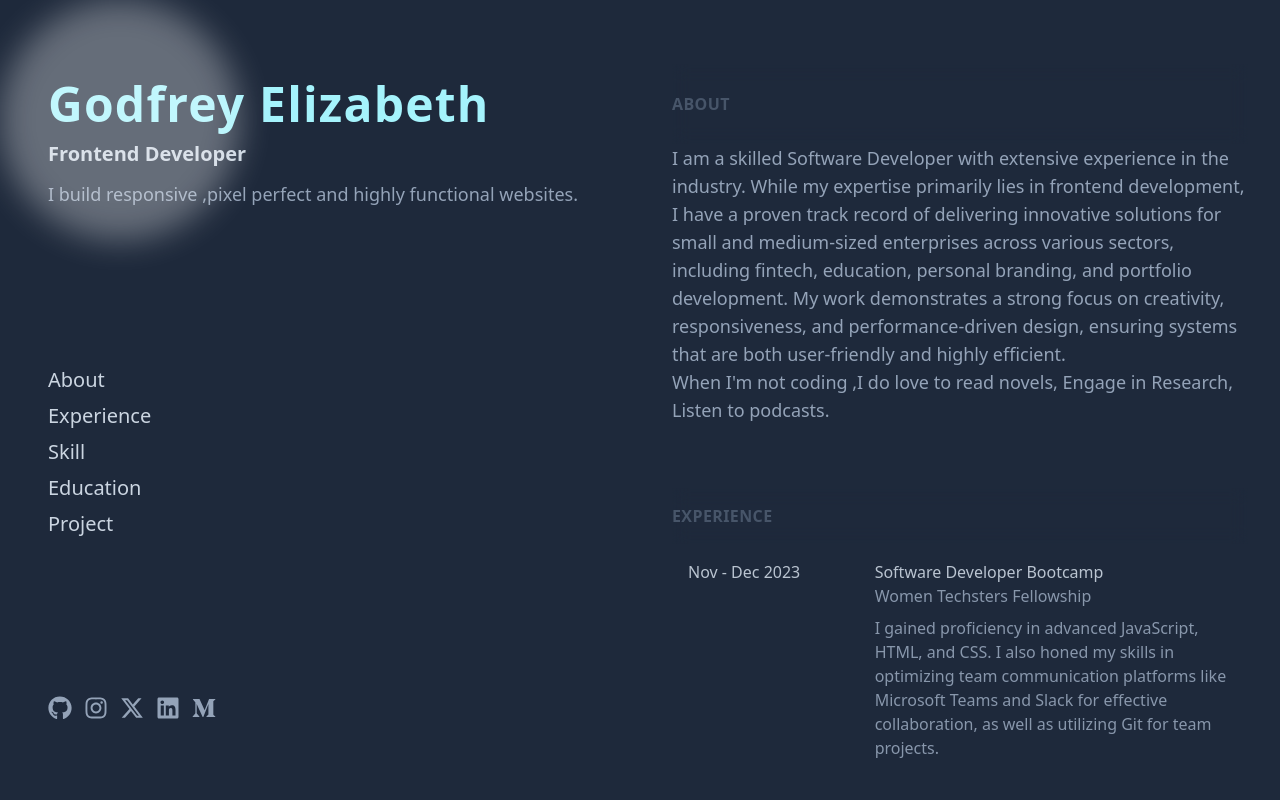
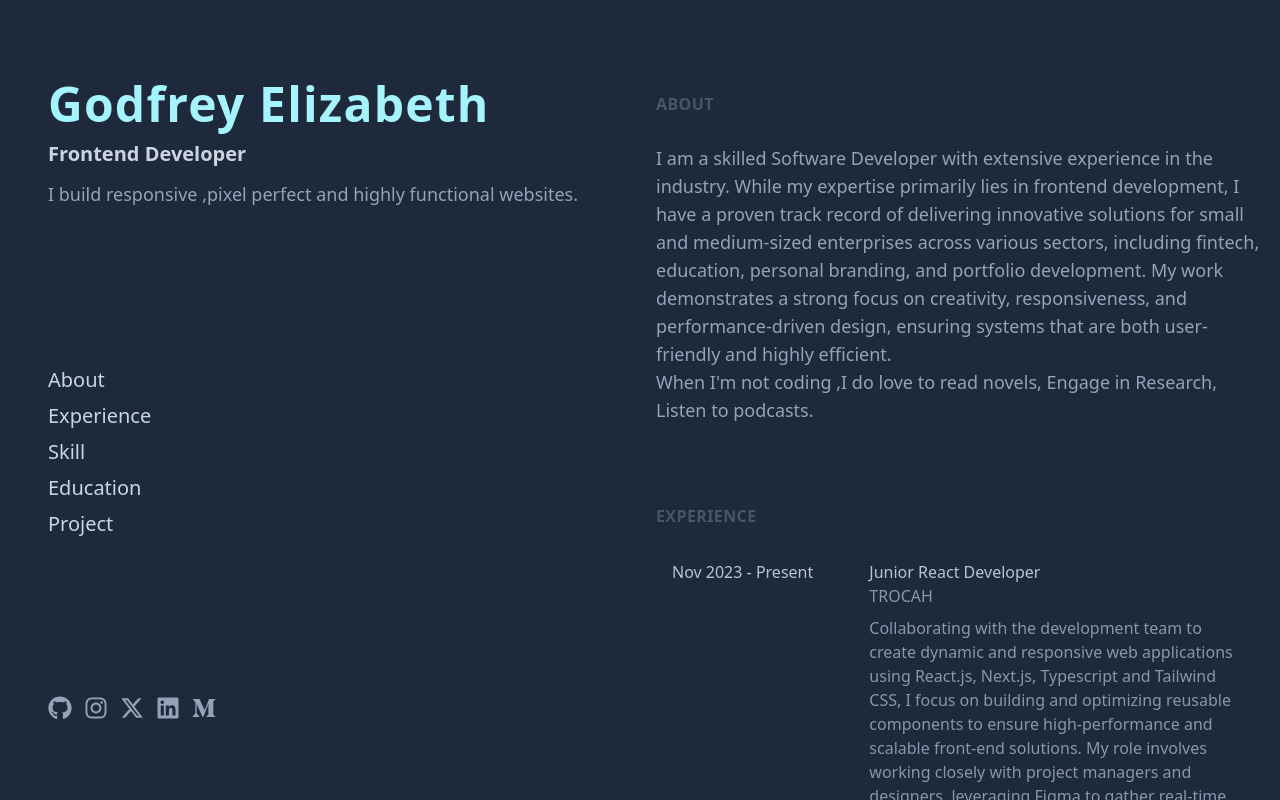
Before and after one commit to miyemicodes/PORTFOLIO-01, a React (Vite) app: page / in a window 1280 px wide. Built offline with nearby package versions, Linux system fonts and the light colour scheme.

Commit message:
Update ::: updated my experience

```diff
--- a/src/App.jsx
+++ b/src/App.jsx
@@ -3,6 +3,8 @@ import Introduction from "./Components/Introduction";
 import Details from "./Components/Details";
 
 function App() {
+	{
+		/**
       const [mousePosition, setMousePosition] = useState({ x: 0, y: 0 });
 
   useEffect(() => {
@@ -14,17 +16,23 @@ function App() {
       document.removeEventListener("mousemove", handleMouseMove);
     };
   }, []);
+    */
+	}
+
 	return (
 		<>
 			<section>
 				<div className="w-screen relative md:h-screen grid grid-cols-1 md:grid-cols-2 bg-slate-800 mix-blend-difference">
-          <div
+					{/**
+            *   <div
             className=" absolute w-60 h-60 blur-lg pointer-events-none z-50 torchlight"
             style={{
               top: mousePosition.y,
               left: mousePosition.x,
             }}
             ></div>
+          */}
+
 					<Introduction />
 					<Details />
 				</div>
--- a/src/Components/Details.jsx
+++ b/src/Components/Details.jsx
@@ -12,7 +12,7 @@ import Getintouch from "./Getintouch";
 
 function Details() {
 	return (
-		<div className=" px-8 overflow-y-auto overflow-hidden scroll-smooth remove-scrollbar pb-8">
+		<div className=" px-4 overflow-y-auto overflow-hidden scroll-smooth remove-scrollbar pb-8">
 			<About />
 			<div
 				className="relative"
--- a/src/Education.js
+++ b/src/Education.js
@@ -3,7 +3,7 @@ const Studies = [
     id: 1,
     Academy: "Federal University Of Petroleum Resources,Effurun",
     course: "Mechanical Engineering",
-    period: "2016 - 2023",
+    period: "2016 - 2024",
     degree: "B.Eng",
   },
   {
--- a/src/exper.js
+++ b/src/exper.js
@@ -1,11 +1,11 @@
 const myExperience = [
   {
     id: 1,
-    duration: "Nov - Dec 2023",
-    role: "Software Developer Bootcamp",
-    organization: "Women Techsters Fellowship",
+    duration: " Nov 2023 - Present",
+    role: "Junior React Developer",
+    organization: "TROCAH",
     description:
-      "I gained proficiency in advanced JavaScript, HTML, and CSS. I also honed my skills in optimizing team communication platforms like Microsoft Teams and Slack for effective collaboration, as well as utilizing Git for team projects.",
+      "Collaborating with the development team to create dynamic and responsive web applications using React.js, Next.js, Typescript and Tailwind CSS, I focus on building and optimizing reusable components to ensure high-performance and scalable front-end solutions. My role involves working closely with project managers and designers, leveraging Figma to gather real-time feedback and implement iterative design improvements. Additionally, I troubleshoot and resolve issues to enhance user experience and application performance. Actively participating in code reviews, I maintain best practices in version control and documentation. By utilizing GitHub for version control, I contribute to efficient collaboration and uphold high code quality across projects. My work includes building, refactoring, and optimizing reusable components to support scalable and efficient front-end solutions.",
   },
   {
     id: 2,
@@ -15,13 +15,14 @@ const myExperience = [
     description:
       " I developed expertise in advanced JavaScript, ReactJS, and Tailwind CSS. I improved the efficiency of communication platforms like Slack and Google Meet, while also leveraging GitHub for collaboration. Additionally, I utilized Figma boards, including features such as voting and sticky note pads, to collaborate effectively with project managers and designers while working on hands-on projects.",
   },
+
   {
     id: 3,
-    duration: " Jan 2023- Present",
-    role: "Freelancer",
-    organization: "Fiverr",
+    duration: "Nov - Dec 2023",
+    role: "Software Developer Bootcamp",
+    organization: "Women Techsters Fellowship",
     description:
-      " Over the course of my career, I have worked as a Front End Web Developer, showcasing expertise in transforming diverse design formats like PSD, XD, Sketch, and FIGMA into HTML, CSS, Tailwind CSS and Bootstrap. I possess a strong command of HTML5, CSS3, Bootstrap, Tailwind CSS, JavaScript, and React JS. I am proud of my proficiency in developing responsive web templates, mobile templates, User friendly websites and engaging in front-end development using a variety of front-end technologies.",
+      "I gained proficiency in advanced JavaScript, HTML, and CSS. I also honed my skills in optimizing team communication platforms like Microsoft Teams and Slack for effective collaboration, as well as utilizing Git for team projects.",
   },
 ];
 
--- a/src/techSkills.js
+++ b/src/techSkills.js
@@ -19,24 +19,21 @@ const mySkills = [
     id: 5,
     expertise: "REACTJS",
   },
+
   {
     id: 6,
-    expertise: "POSTGRESSQL",
+    expertise: "TAILWIND CSS",
   },
   {
     id: 7,
-    expertise: "TAILWIND CSS",
+    expertise: "Adobe XD to HTML",
   },
   {
     id: 8,
-    expertise: "Adobe XD to HTML",
+    expertise: "FIGMA to HTML",
   },
   {
     id: 9,
-    expertise: "FIGMA to HTML",
-  },
-  {
-    id: 10,
     expertise: "PSD to HTML",
   },
 ];
```
Lines whose indentation alone changed are shown as unchanged.
